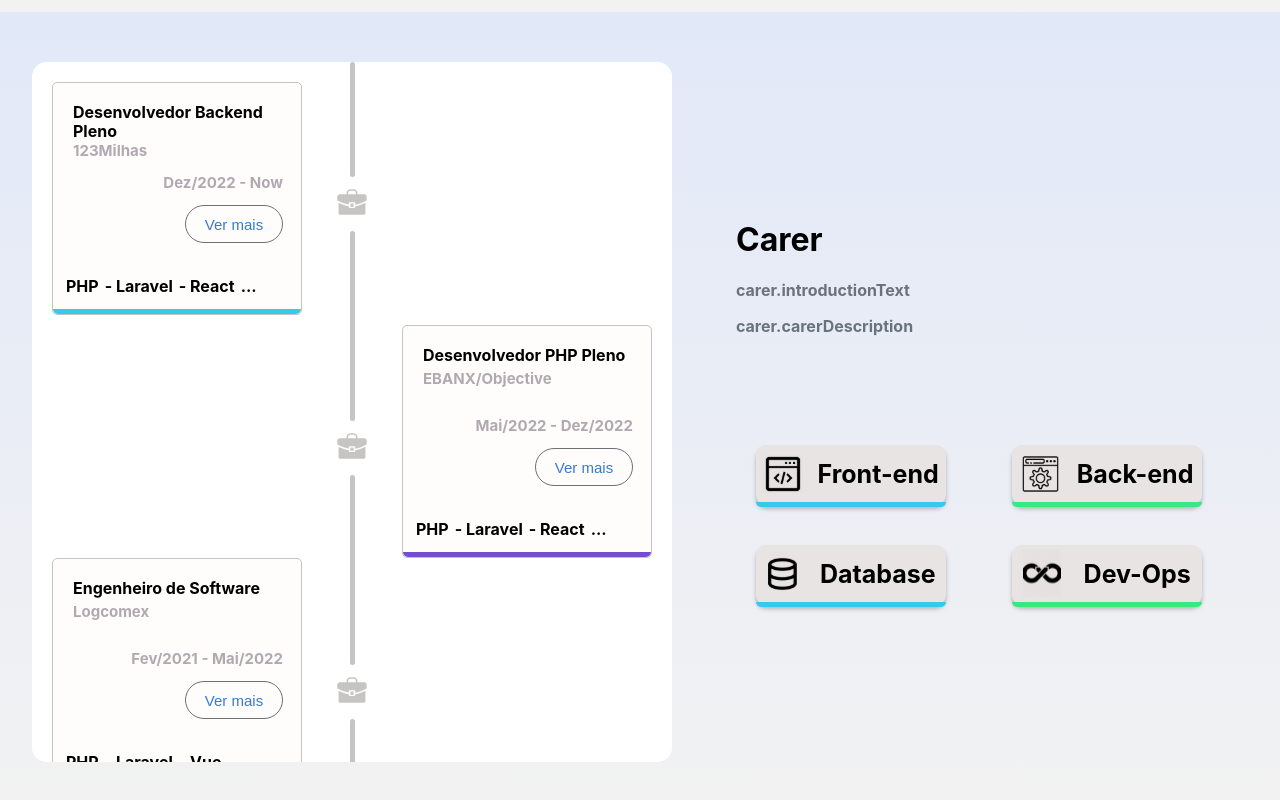
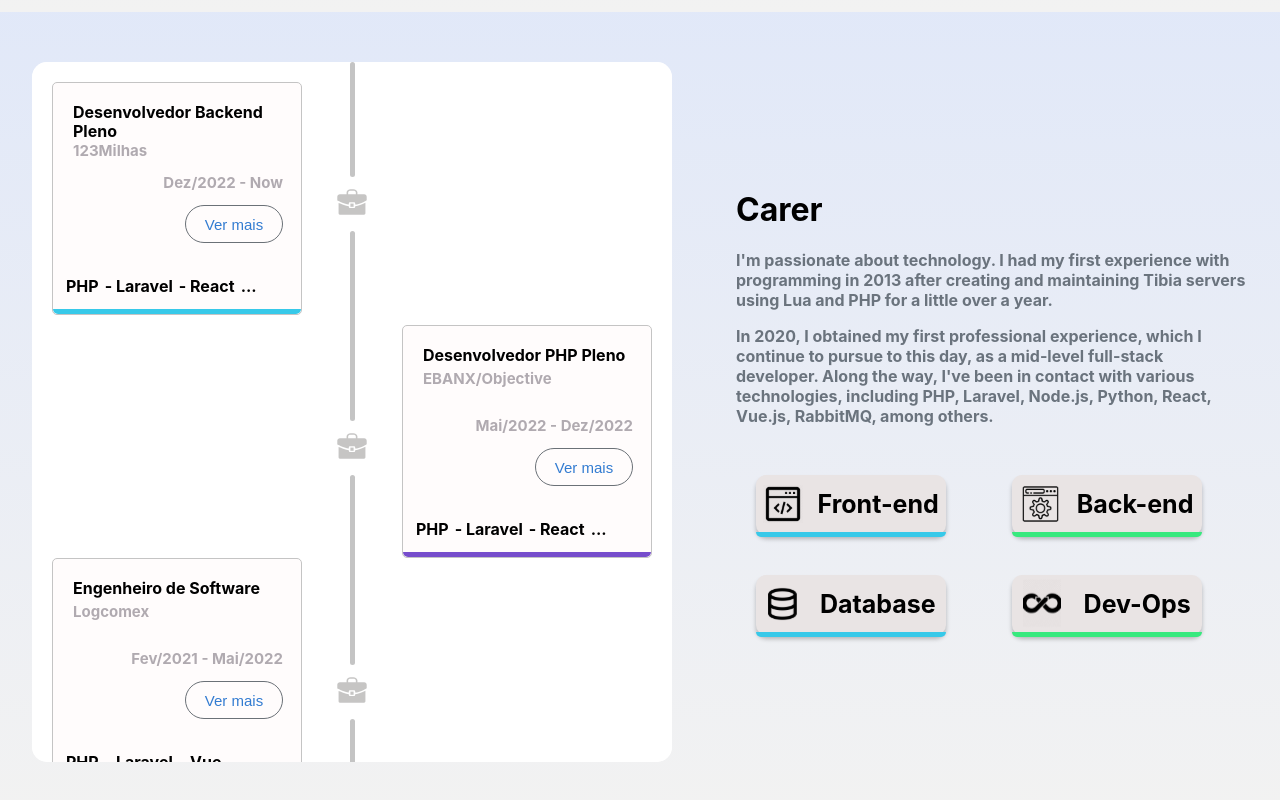
Before and after one commit to n4m-ward/portifolio-react, a React (Create React App) app: page / in a window 1280 px wide. Shown: the part 788-1588 px from the top of the page. Built offline with nearby package versions, Linux system fonts and the light colour scheme.

Commit message:
feat: adicionando tradução na sessão de descrição de carreira

```diff
--- a/src/translate/index.js
+++ b/src/translate/index.js
@@ -1,6 +1,6 @@
 import i18n from 'i18next';
 import LanguageDetector from 'i18next-browser-languagedetector';
-import { messages as resources } from './locales/index';
+import {messages as resources} from './locales/index';
 
 i18n.use(LanguageDetector).init({
     resources,
@@ -16,5 +16,9 @@ i18n.use(LanguageDetector).init({
     },
 });
 
-const { t } = i18n;
-export { i18n, t as translate };
+const {t} = i18n;
+export {i18n};
+
+export function translate(key): string {
+    return t(key)
+}
--- a/src/translate/locales/en/index.js
+++ b/src/translate/locales/en/index.js
@@ -14,5 +14,9 @@ export const en = {
             getCv: 'GET CV',
             contact: 'Contact Me',
         },
+        carer: {
+            introductionText: "I'm passionate about technology. I had my first experience with programming in 2013 after creating and maintaining Tibia servers using Lua and PHP for a little over a year.",
+            carerDescription: 'In 2020, I obtained my first professional experience, which I continue to pursue to this day, as a mid-level full-stack developer. Along the way, I\'ve been in contact with various technologies, including PHP, Laravel, Node.js, Python, React, Vue.js, RabbitMQ, among others.'
+        }
     },
 };
--- a/src/translate/locales/pt/index.js
+++ b/src/translate/locales/pt/index.js
@@ -14,5 +14,10 @@ export const pt = {
             getCv: 'Curriculo',
             contact: 'Contato',
         },
+        carer: {
+            introductionText: 'Sou apaixonado por tecnologia, tive meu primeiro acesso a programação em 2013 apos criar e dar manutenção em servidores de tibia feitos em lua e PHP durante pouco mais de um ano',
+            carerDescription: 'Em 2020 consegui minha primeira experiencia profissional onde sigo até hoje, como desenvolvedor fullstack pleno, após ter passado em contato com varias tecnologias, como: PHP, Laravel, Node.js, Python, React, Vue.js, RabbitMQ, dentre outros.'
+        }
     },
+
 };
```
Lines whose indentation alone changed are shown as unchanged.
